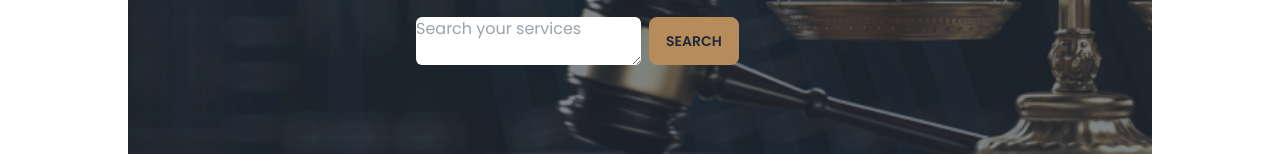
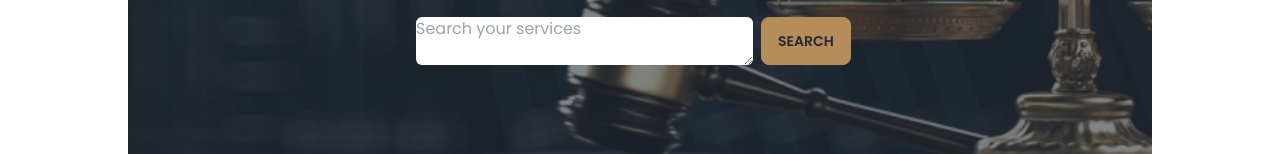
Before and after one commit to Tushar12152/legal-solution, a plain HTML site: page index.html in a window 1280 px wide. Shown: the part 603-757 px from the top of the page. Drawn offline with nearby package versions, Linux system fonts and the light colour scheme.

Commit message:
resolved

```diff
--- a/index.html
+++ b/index.html
@@ -88,7 +88,7 @@
       <p class="mb-5">There are many variations of passages of Lorem Ipsum available, but the majority have suffered alteration in some form, by injected humour.</p>
 
         <div class="flex gap-2">
-            <textarea class="rounded-md" placeholder="Search your services" name="" id="" cols="15" rows="1"></textarea>
+            <textarea class="rounded-md" placeholder="Search your services" name="" id="" cols="23" rows="1"></textarea>
             <button class="btn bg-[#B68C5A] border-[#B68C5A]">Search</button>
         </div>
     </div>
```
